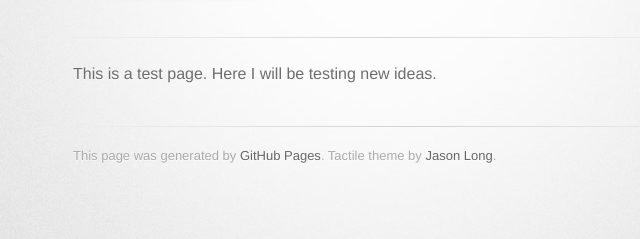
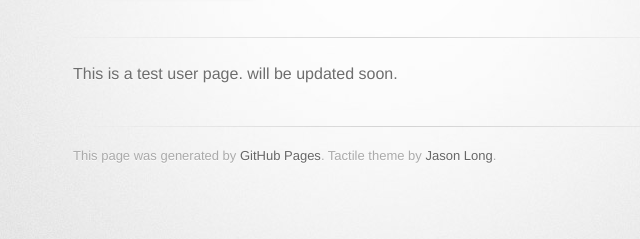
Before and after one commit to LucianLupaescu/lucianlupaescu.github.io, a plain HTML site: page index.html in a window 1280 px wide. Shown: the part 178-417 px from the top of the page, 257-897 px from the left. Drawn offline with Linux system fonts and the light colour scheme; a web font is replaced by a local one.

Commit message:
Update index.html

```diff
--- a/index.html
+++ b/index.html
@@ -29,8 +29,8 @@
         <hr>
 
         <section id="main_content">
-          <p>This is a test page.
-Here I will be testing new ideas.</p>
+          <p>This is a test user page.
+will be updated soon.</p>
         </section>
 
         <footer>
```
